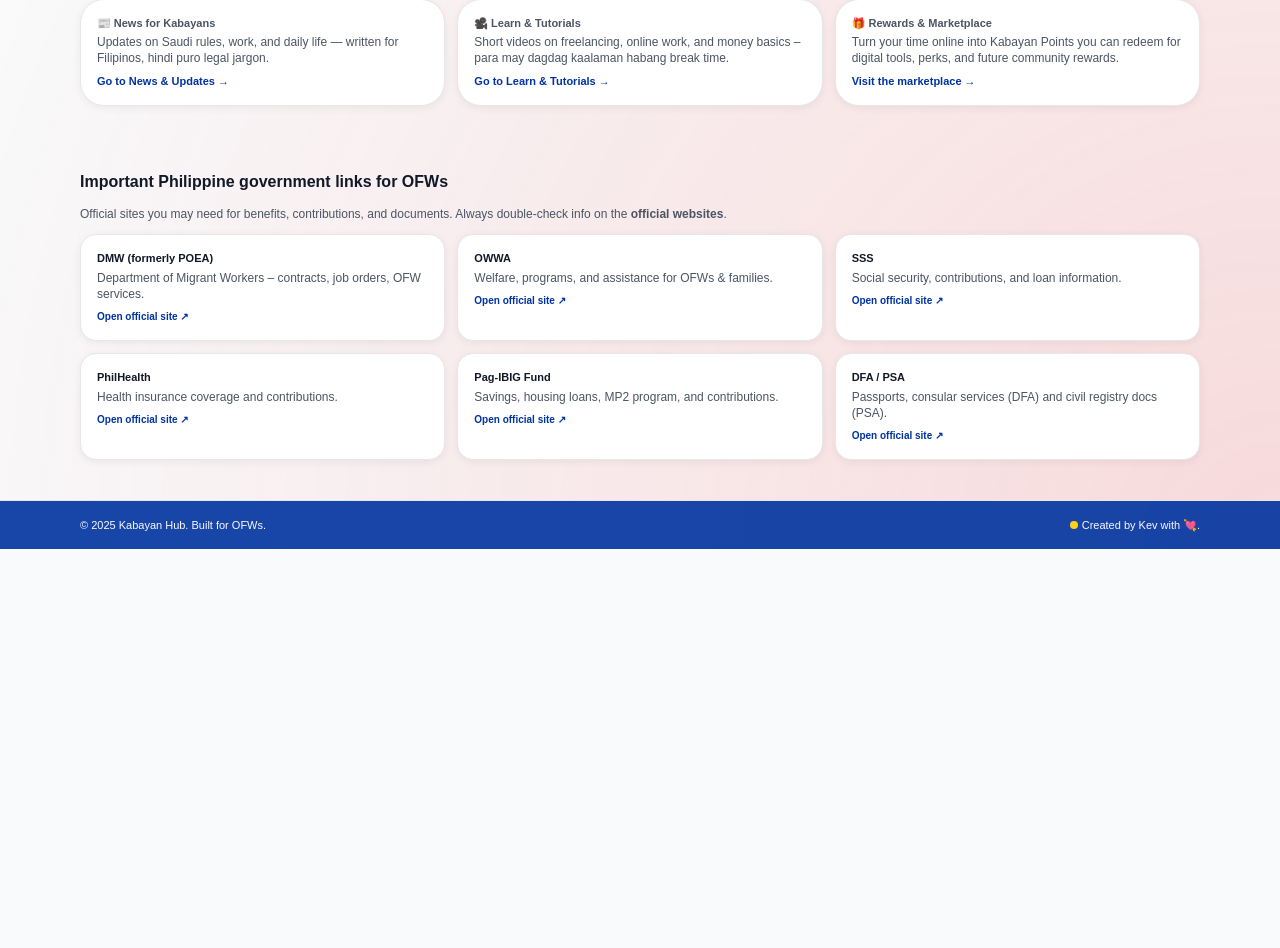
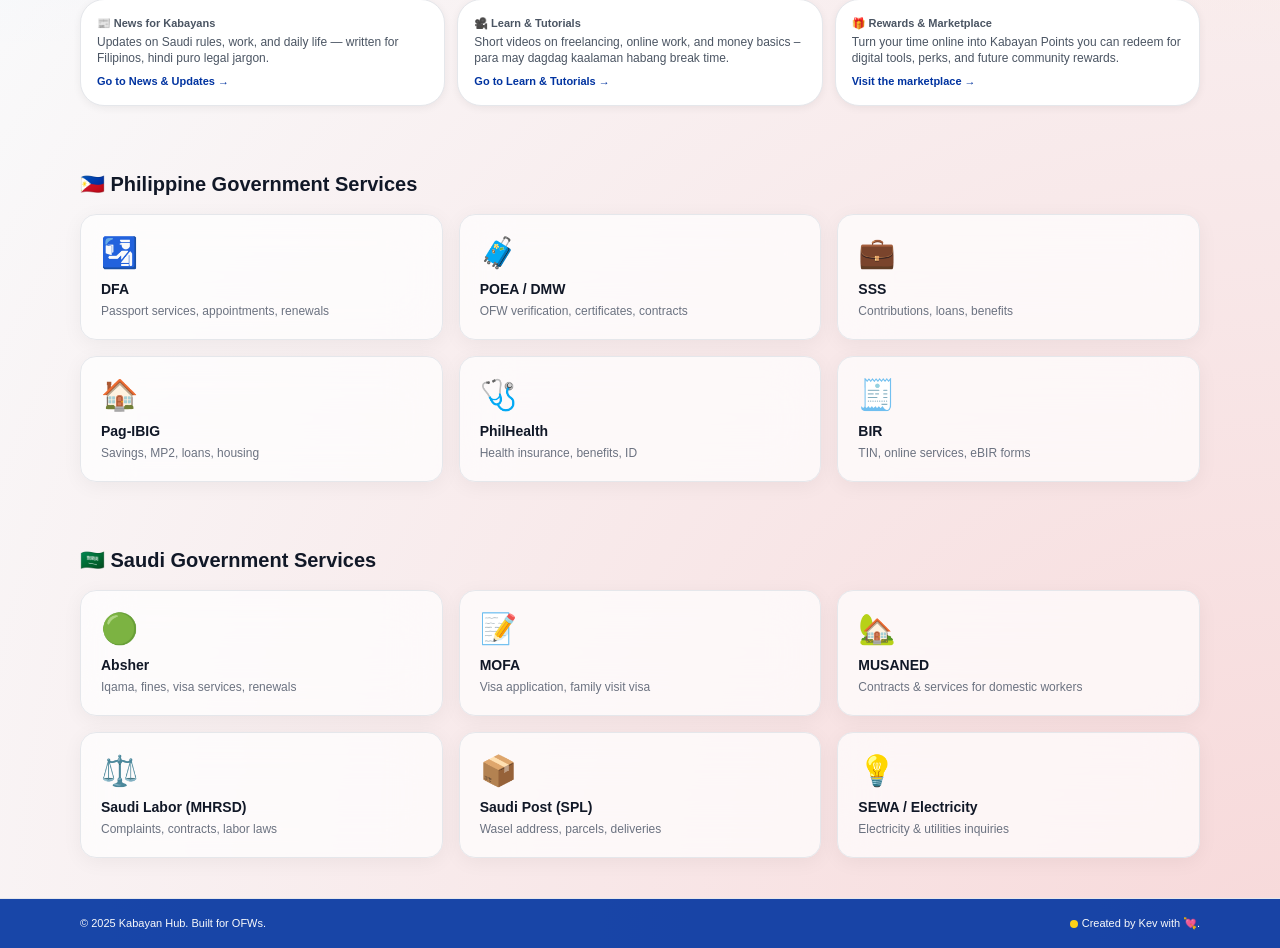
Before and after one commit to kevkevkevin/kabayanhub, a Next.js app: page / in a window 1280 px wide. Shown: the part 1424-2372 px from the top of the page. Before the commit the page ends 1973 px from the top, so only its background shows below. Built offline with nearby package versions, Linux system fonts and the light colour scheme; no server answers.

Commit message:
main logo

```diff
--- a/app/components/TopNavClient.tsx
+++ b/app/components/TopNavClient.tsx
@@ -5,6 +5,7 @@
 import { useRouter } from "next/navigation";
 import { auth } from "../../lib/firebase";
 import { onAuthStateChanged, signOut, User } from "firebase/auth";
+import logoImg from '../../public/logomain.png';
 
 type Theme = "dark" | "light";
 
@@ -52,7 +53,11 @@
         {/* Brand */}
         <Link href="/" className="flex items-center gap-3">
           <div className="flex h-9 w-9 items-center justify-center rounded-2xl bg-[var(--kh-yellow)] text-xs font-black text-slate-900 shadow-[var(--kh-card-shadow)]">
-            KH
+            <img
+            src={logoImg.src}
+            alt="Kabayan Hub Logo"
+            className="h-full w-full object-cover"
+            />
           </div>
           <div className="leading-tight">
             <p className="text-sm font-semibold tracking-tight text-[var(--kh-text)]">
--- a/app/page.tsx
+++ b/app/page.tsx
@@ -281,50 +281,146 @@
         </div>
       </section>
 
-      {/* Important PH Gov Links */}
-      <section className="space-y-3">
-        <h2 className="text-sm font-semibold text-[var(--kh-text)] md:text-base">
-          Important Philippine government links for OFWs
-        </h2>
-        <p className="text-[11px] text-[var(--kh-text-secondary)] md:text-xs">
-          Official sites you may need for benefits, contributions, and
-          documents. Always double-check info on the{" "}
-          <span className="font-semibold">official websites</span>.
+      {/* ──────────────────────────────── */}
+{/* 🇵🇭 PH GOVERNMENT LINKS */}
+{/* ──────────────────────────────── */}
+<section className="mt-10 space-y-4">
+  <h2 className="text-xl font-semibold text-[var(--kh-text)]">
+    🇵🇭 Philippine Government Services
+  </h2>
+
+  <div className="grid gap-4 md:grid-cols-3">
+    {/* Card */}
+    {[
+      {
+        title: "DFA",
+        desc: "Passport services, appointments, renewals",
+        url: "https://www.dfa.gov.ph",
+        emoji: "🛂",
+      },
+      {
+        title: "POEA / DMW",
+        desc: "OFW verification, certificates, contracts",
+        url: "https://dmw.gov.ph",
+        emoji: "🧳",
+      },
+      {
+        title: "SSS",
+        desc: "Contributions, loans, benefits",
+        url: "https://www.sss.gov.ph",
+        emoji: "💼",
+      },
+      {
+        title: "Pag-IBIG",
+        desc: "Savings, MP2, loans, housing",
+        url: "https://www.pagibigfund.gov.ph",
+        emoji: "🏠",
+      },
+      {
+        title: "PhilHealth",
+        desc: "Health insurance, benefits, ID",
+        url: "https://www.philhealth.gov.ph",
+        emoji: "🩺",
+      },
+      {
+        title: "BIR",
+        desc: "TIN, online services, eBIR forms",
+        url: "https://www.bir.gov.ph",
+        emoji: "🧾",
+      },
+    ].map((item) => (
+      <a
+        key={item.title}
+        href={item.url}
+        target="_blank"
+        rel="noopener noreferrer"
+        className="group rounded-2xl border border-[var(--kh-border)]
+        bg-white/70 backdrop-blur-xl shadow-[0_4px_20px_rgba(0,0,0,0.05)]
+        p-5 transition-transform hover:-translate-y-1
+        hover:shadow-[0_8px_30px_rgba(0,0,0,0.08)]"
+      >
+        <div className="text-3xl mb-2">{item.emoji}</div>
+        <p className="text-sm font-semibold text-[var(--kh-text)]">
+          {item.title}
         </p>
+        <p className="text-xs text-[var(--kh-text-muted)] mt-1">
+          {item.desc}
+        </p>
+      </a>
+    ))}
+  </div>
+</section>
 
-        <div className="grid gap-3 md:grid-cols-3">
-          <GovLinkCard
-            name="DMW (formerly POEA)"
-            description="Department of Migrant Workers – contracts, job orders, OFW services."
-            href="https://dmw.gov.ph"
-          />
-          <GovLinkCard
-            name="OWWA"
-            description="Welfare, programs, and assistance for OFWs & families."
-            href="https://owwa.gov.ph"
-          />
-          <GovLinkCard
-            name="SSS"
-            description="Social security, contributions, and loan information."
-            href="https://www.sss.gov.ph"
-          />
-          <GovLinkCard
-            name="PhilHealth"
-            description="Health insurance coverage and contributions."
-            href="https://www.philhealth.gov.ph"
-          />
-          <GovLinkCard
-            name="Pag-IBIG Fund"
-            description="Savings, housing loans, MP2 program, and contributions."
-            href="https://www.pagibigfund.gov.ph"
-          />
-          <GovLinkCard
-            name="DFA / PSA"
-            description="Passports, consular services (DFA) and civil registry docs (PSA)."
-            href="https://dfa.gov.ph"
-          />
-        </div>
-      </section>
+
+{/* ──────────────────────────────── */}
+{/* 🇸🇦 SAUDI GOVERNMENT LINKS */}
+{/* ──────────────────────────────── */}
+<section className="mt-12 space-y-4">
+  <h2 className="text-xl font-semibold text-[var(--kh-text)]">
+    🇸🇦 Saudi Government Services
+  </h2>
+
+  <div className="grid gap-4 md:grid-cols-3">
+    {[
+      {
+        title: "Absher",
+        desc: "Iqama, fines, visa services, renewals",
+        url: "https://www.absher.sa",
+        emoji: "🟢",
+      },
+      {
+        title: "MOFA",
+        desc: "Visa application, family visit visa",
+        url: "https://visa.mofa.gov.sa",
+        emoji: "📝",
+      },
+      {
+        title: "MUSANED",
+        desc: "Contracts & services for domestic workers",
+        url: "https://www.musaned.com.sa",
+        emoji: "🏡",
+      },
+      {
+        title: "Saudi Labor (MHRSD)",
+        desc: "Complaints, contracts, labor laws",
+        url: "https://www.mhrsd.gov.sa",
+        emoji: "⚖️",
+      },
+      {
+        title: "Saudi Post (SPL)",
+        desc: "Wasel address, parcels, deliveries",
+        url: "https://splonline.com.sa",
+        emoji: "📦",
+      },
+      {
+        title: "SEWA / Electricity",
+        desc: "Electricity & utilities inquiries",
+        url: "https://www.se.com.sa",
+        emoji: "💡",
+      },
+    ].map((item) => (
+      <a
+        key={item.title}
+        href={item.url}
+        target="_blank"
+        rel="noopener noreferrer"
+        className="group rounded-2xl border border-[var(--kh-border)]
+        bg-white/70 backdrop-blur-xl shadow-[0_4px_20px_rgba(0,0,0,0.05)]
+        p-5 transition-transform hover:-translate-y-1
+        hover:shadow-[0_8px_30px_rgba(0,0,0,0.08)]"
+      >
+        <div className="text-3xl mb-2">{item.emoji}</div>
+        <p className="text-sm font-semibold text-[var(--kh-text)]">
+          {item.title}
+        </p>
+        <p className="text-xs text-[var(--kh-text-muted)] mt-1">
+          {item.desc}
+        </p>
+      </a>
+    ))}
+  </div>
+</section>
+
     </div>
   );
 }
```
Also changed, not shown: app/admin/page.tsx (+92 -14 lines), public/logomain.png (added).
